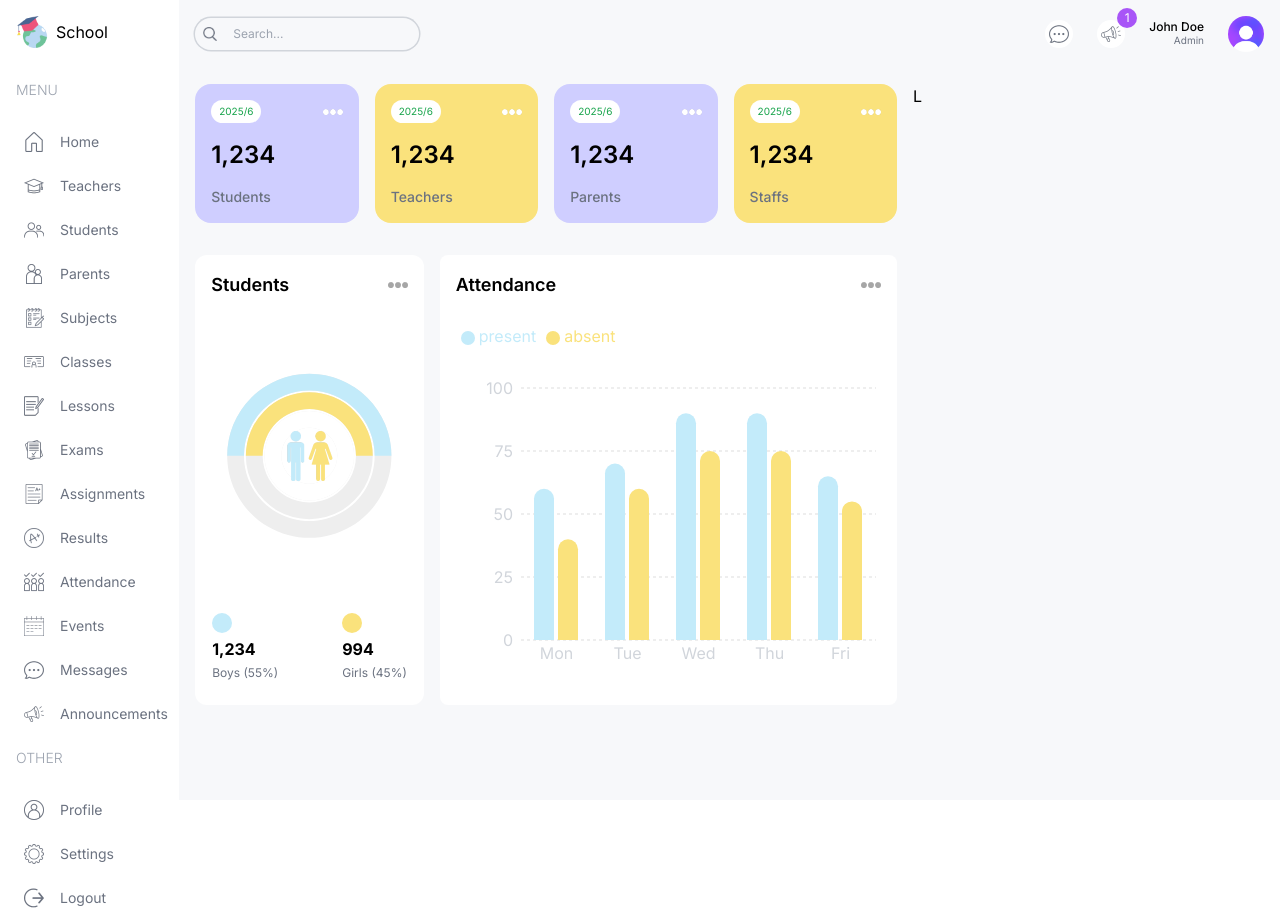
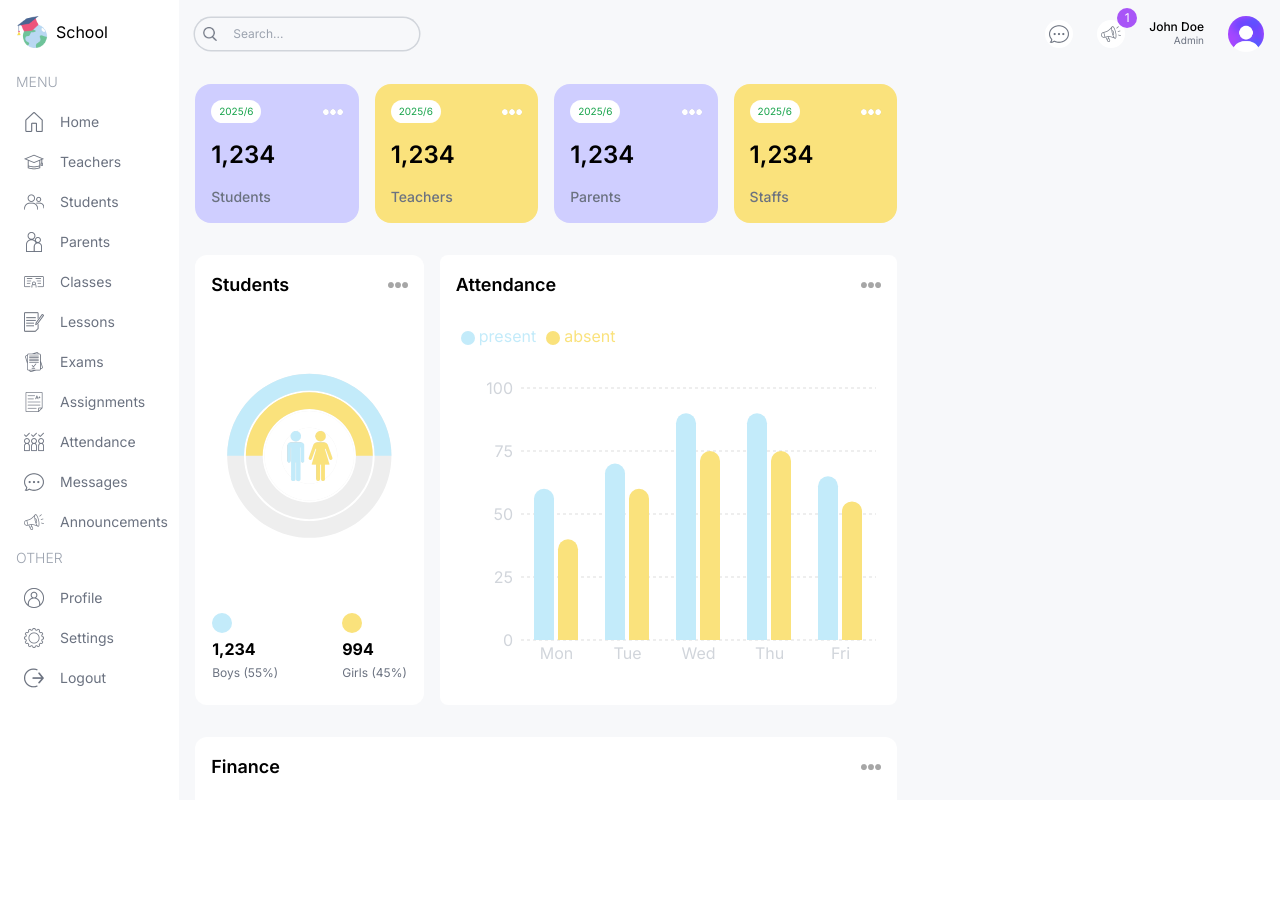
Before and after one commit to AzizToulgui/School-Dashboard-UI, a Next.js app: page /admin in a window 1280 px wide. After the commit the page ends 800 px from the top, so only its background shows below. Built offline with nearby package versions, Linux system fonts and the light colour scheme.

Commit message:
add the third chart

```diff
--- a/src/app/(dashboard)/admin/page.tsx
+++ b/src/app/(dashboard)/admin/page.tsx
@@ -1,36 +1,43 @@
+import AttendanceChart from "@/components/AttendanceChart";
+import CountChart from "@/components/CountChart";
+import FinanceChart from "@/components/FinanceChart";
 import UserCard from "@/components/UserCard";
-import CountChart from "@/components/CountChart";
-import AttendanceChart from "@/components/AttendanceChart";
 
 const AdminPage = () => {
     return (
         <div className="p-4 flex gap-4 flex-col md:flex-row">
-            {/*left*/}
-            <div className="w-full lg:w-2/3 flex flex-col gap-8 ">
-                {/*User Card*/}
+            {/* LEFT */}
+            <div className="w-full lg:w-2/3 flex flex-col gap-8">
+                {/* USER CARDS */}
                 <div className="flex gap-4 justify-between flex-wrap">
-                    <UserCard type={"student"}/>
-                    <UserCard type={"teacher"}/>
-                    <UserCard type={"parent"}/>
-                    <UserCard type={"staff"}/>
+                    <UserCard type="student" />
+                    <UserCard type="teacher" />
+                    <UserCard type="parent" />
+                    <UserCard type="staff" />
                 </div>
-                {/*Middle charts*/}
-                <div className="flex gap-4 flex-col lg:flex-row ">
-                    {/*Count chart*/}
+                {/* MIDDLE CHARTS */}
+                <div className="flex gap-4 flex-col lg:flex-row">
+                    {/* COUNT CHART */}
                     <div className="w-full lg:w-1/3 h-[450px]">
-                        <CountChart/>
+                        <CountChart />
                     </div>
-                    {/*Attendance chart*/}
+                    {/* ATTENDANCE CHART */}
                     <div className="w-full lg:w-2/3 h-[450px]">
-                        <AttendanceChart/>
+                        <AttendanceChart />
                     </div>
                 </div>
-                {/*Bottom chart*/}
-                <div className=""></div>
+                {/* BOTTOM CHART */}
+                <div className="w-full h-[500px]">
+                    <FinanceChart />
+                </div>
             </div>
-            {/*Right*/}
-            <div className="w-full lg:w-1/3">L</div>
+            {/* RIGHT */}
+            <div className="w-full lg:w-1/3 flex flex-col gap-8">
+               {/* <EventCalendar />
+                <Announcements/>*/}
+            </div>
         </div>
-    )
-}
-export default AdminPage
+    );
+};
+
+export default AdminPage;
--- a/src/app/(dashboard)/layout.tsx
+++ b/src/app/(dashboard)/layout.tsx
@@ -17,7 +17,7 @@
                 <Menu/>
             </div>
             {/*Right*/}
-            <div className="w-[86%] md:w-[92%] lg:w-[84%] xl:w-[86%] bg-[#F7F8FA]">
+            <div className="w-[86%] md:w-[92%] lg:w-[84%] xl:w-[86%] bg-[#F7F8FA] overflow-y-scroll">
                 <Navbar/>
                 {children}
             </div>
--- /dev/null
+++ b/src/components/FinanceChart.tsx
@@ -0,0 +1,125 @@
+"use client";
+
+import Image from "next/image";
+import {
+    LineChart,
+    Line,
+    XAxis,
+    YAxis,
+    CartesianGrid,
+    Tooltip,
+    Legend,
+    ResponsiveContainer,
+} from "recharts";
+
+const data = [
+    {
+        name: "Jan",
+        income: 4000,
+        expense: 2400,
+    },
+    {
+        name: "Feb",
+        income: 3000,
+        expense: 1398,
+    },
+    {
+        name: "Mar",
+        income: 2000,
+        expense: 9800,
+    },
+    {
+        name: "Apr",
+        income: 2780,
+        expense: 3908,
+    },
+    {
+        name: "May",
+        income: 1890,
+        expense: 4800,
+    },
+    {
+        name: "Jun",
+        income: 2390,
+        expense: 3800,
+    },
+    {
+        name: "Jul",
+        income: 3490,
+        expense: 4300,
+    },
+    {
+        name: "Aug",
+        income: 3490,
+        expense: 4300,
+    },
+    {
+        name: "Sep",
+        income: 3490,
+        expense: 4300,
+    },
+    {
+        name: "Oct",
+        income: 3490,
+        expense: 4300,
+    },
+    {
+        name: "Nov",
+        income: 3490,
+        expense: 4300,
+    },
+    {
+        name: "Dec",
+        income: 3490,
+        expense: 4300,
+    },
+];
+
+const FinanceChart = () => {
+    return (
+        <div className="bg-white rounded-xl w-full h-full p-4">
+            <div className="flex justify-between items-center">
+                <h1 className="text-lg font-semibold">Finance</h1>
+                <Image src="/moreDark.png" alt="" width={20} height={20} />
+            </div>
+            <ResponsiveContainer width="100%" height="90%">
+                <LineChart
+                    width={500}
+                    height={300}
+                    data={data}
+                    margin={{
+                        top: 5,
+                        right: 30,
+                        left: 20,
+                        bottom: 5,
+                    }}
+                >
+                    <CartesianGrid strokeDasharray="3 3" stroke="#ddd" />
+                    <XAxis
+                        dataKey="name"
+                        axisLine={false}
+                        tick={{ fill: "#d1d5db" }}
+                        tickLine={false}
+                        tickMargin={10}
+                    />
+                    <YAxis axisLine={false} tick={{ fill: "#d1d5db" }} tickLine={false}  tickMargin={20}/>
+                    <Tooltip />
+                    <Legend
+                        align="center"
+                        verticalAlign="top"
+                        wrapperStyle={{ paddingTop: "10px", paddingBottom: "30px" }}
+                    />
+                    <Line
+                        type="monotone"
+                        dataKey="income"
+                        stroke="#C3EBFA"
+                        strokeWidth={5}
+                    />
+                    <Line type="monotone" dataKey="expense" stroke="#CFCEFF" strokeWidth={5}/>
+                </LineChart>
+            </ResponsiveContainer>
+        </div>
+    );
+};
+
+export default FinanceChart;
--- a/src/components/Menu.tsx
+++ b/src/components/Menu.tsx
@@ -31,12 +31,6 @@
         visible: ["admin", "teacher"],
       },
       {
-        icon: "/subject.png",
-        label: "Subjects",
-        href: "/list/subjects",
-        visible: ["admin"],
-      },
-      {
         icon: "/class.png",
         label: "Classes",
         href: "/list/classes",
@@ -61,23 +55,17 @@
         visible: ["admin", "teacher", "student", "parent"],
       },
       {
-        icon: "/result.png",
-        label: "Results",
-        href: "/list/results",
-        visible: ["admin", "teacher", "student", "parent"],
-      },
-      {
         icon: "/attendance.png",
         label: "Attendance",
         href: "/list/attendance",
         visible: ["admin", "teacher", "student", "parent"],
       },
-      {
+      /*{
         icon: "/calendar.png",
         label: "Events",
         href: "/list/events",
         visible: ["admin", "teacher", "student", "parent"],
-      },
+      },*/
       {
         icon: "/message.png",
         label: "Messages",
@@ -121,8 +109,8 @@
   return (
       <div className="mt-4 text-sm">
         {menuItems.map((i) => (
-            <div className="flex flex-col gap-2" key={i.title}>
-          <span className="hidden lg:block text-gray-400 font-light my-4">
+            <div className="flex flex-col gap-1" key={i.title}>
+          <span className="hidden lg:block text-gray-400 font-light my-2">
             {i.title}
           </span>
               {i.items.map((item) => {
```
